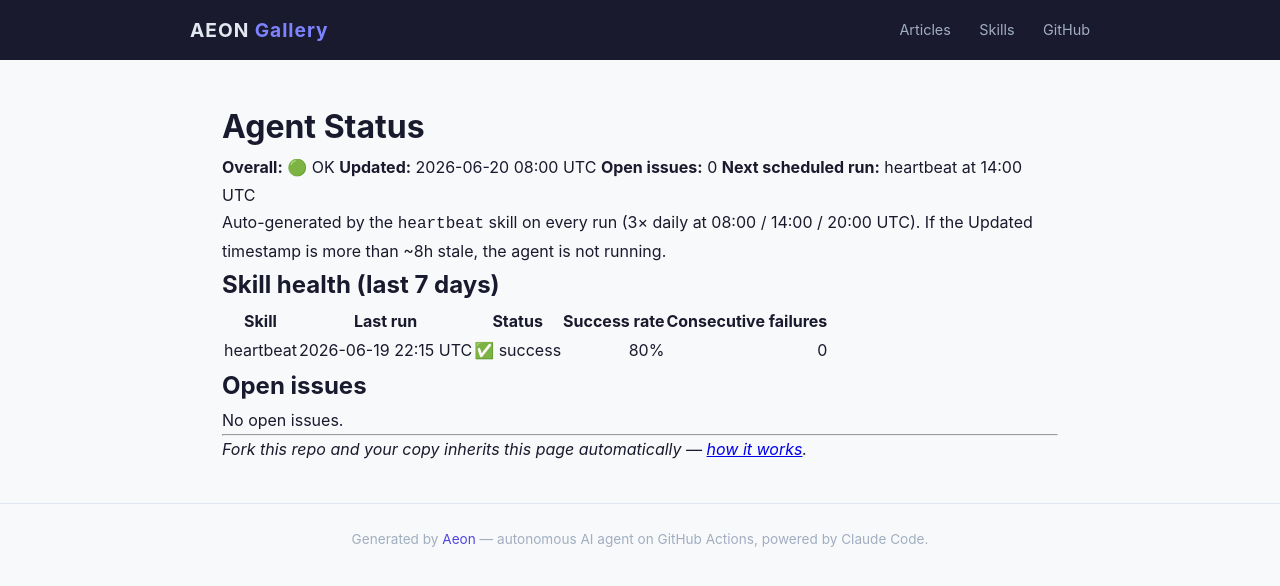
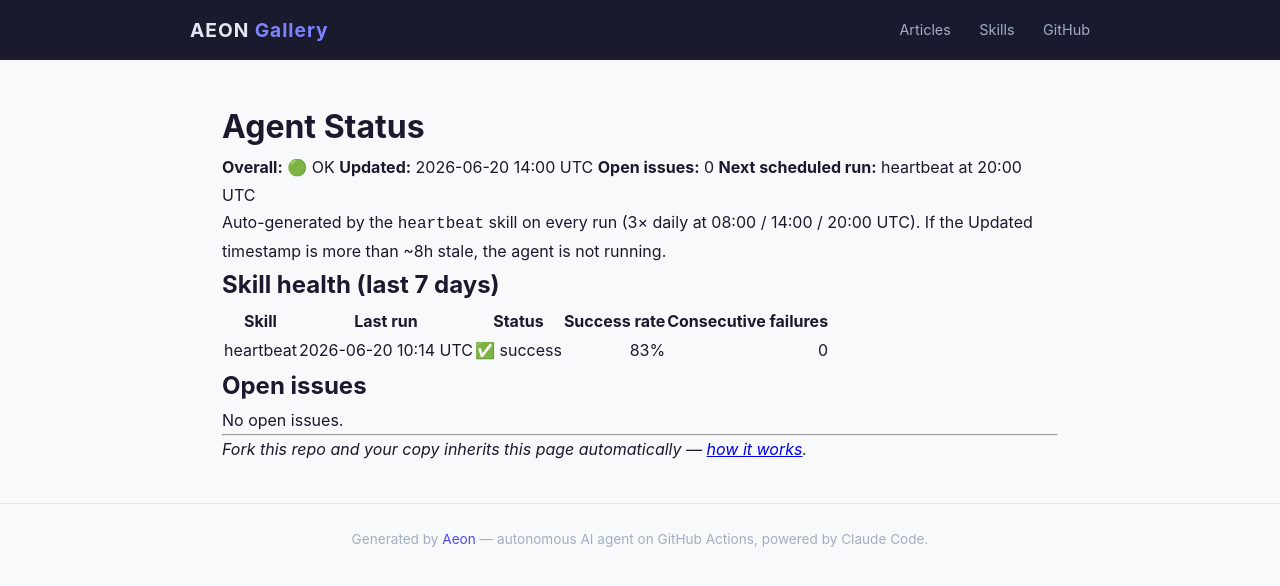
Before and after one commit to aeoncity-demo/myaeon, a Jekyll site: the page built from docs/status.md, in a window 1280 px wide. Shown: the top 586 px of the page. Built offline with Jekyll 4.4.1, drawn with Linux system fonts in a browser that asks for light colours.

Commit message:
chore(heartbeat): auto-commit 2026-06-20

```diff
--- a/docs/status.md
+++ b/docs/status.md
@@ -7,9 +7,9 @@ permalink: /status/
 # Agent Status
 
 **Overall:** 🟢 OK
-**Updated:** 2026-06-20 08:00 UTC
+**Updated:** 2026-06-20 14:00 UTC
 **Open issues:** 0
-**Next scheduled run:** heartbeat at 14:00 UTC
+**Next scheduled run:** heartbeat at 20:00 UTC
 
 Auto-generated by the `heartbeat` skill on every run (3× daily at 08:00 / 14:00 / 20:00 UTC). If the Updated timestamp is more than ~8h stale, the agent is not running.
 
@@ -17,7 +17,7 @@ Auto-generated by the `heartbeat` skill on every run (3× daily at 08:00 / 14:00
 
 | Skill | Last run | Status | Success rate | Consecutive failures |
 |-------|----------|--------|-------------:|---------------------:|
-| heartbeat | 2026-06-19 22:15 UTC | ✅ success | 80% | 0 |
+| heartbeat | 2026-06-20 10:14 UTC | ✅ success | 83% | 0 |
 
 ## Open issues
 
--- a/memory/token-usage.csv
+++ b/memory/token-usage.csv
@@ -5,3 +5,4 @@ date,skill,model,input_tokens,output_tokens,cache_read,cache_creation
 2026-06-19,heartbeat,claude-sonnet-4-6,13,7051,516362,33269
 2026-06-19,heartbeat,claude-sonnet-4-6,10,6345,358209,32629
 2026-06-20,heartbeat,claude-sonnet-4-6,7,5934,213281,31642
+2026-06-20,heartbeat,claude-sonnet-4-6,11,3565,395591,29582
```
Also changed, not shown: memory/logs/2026-06-20.md (+11 -0 lines), .outputs/heartbeat.md.
